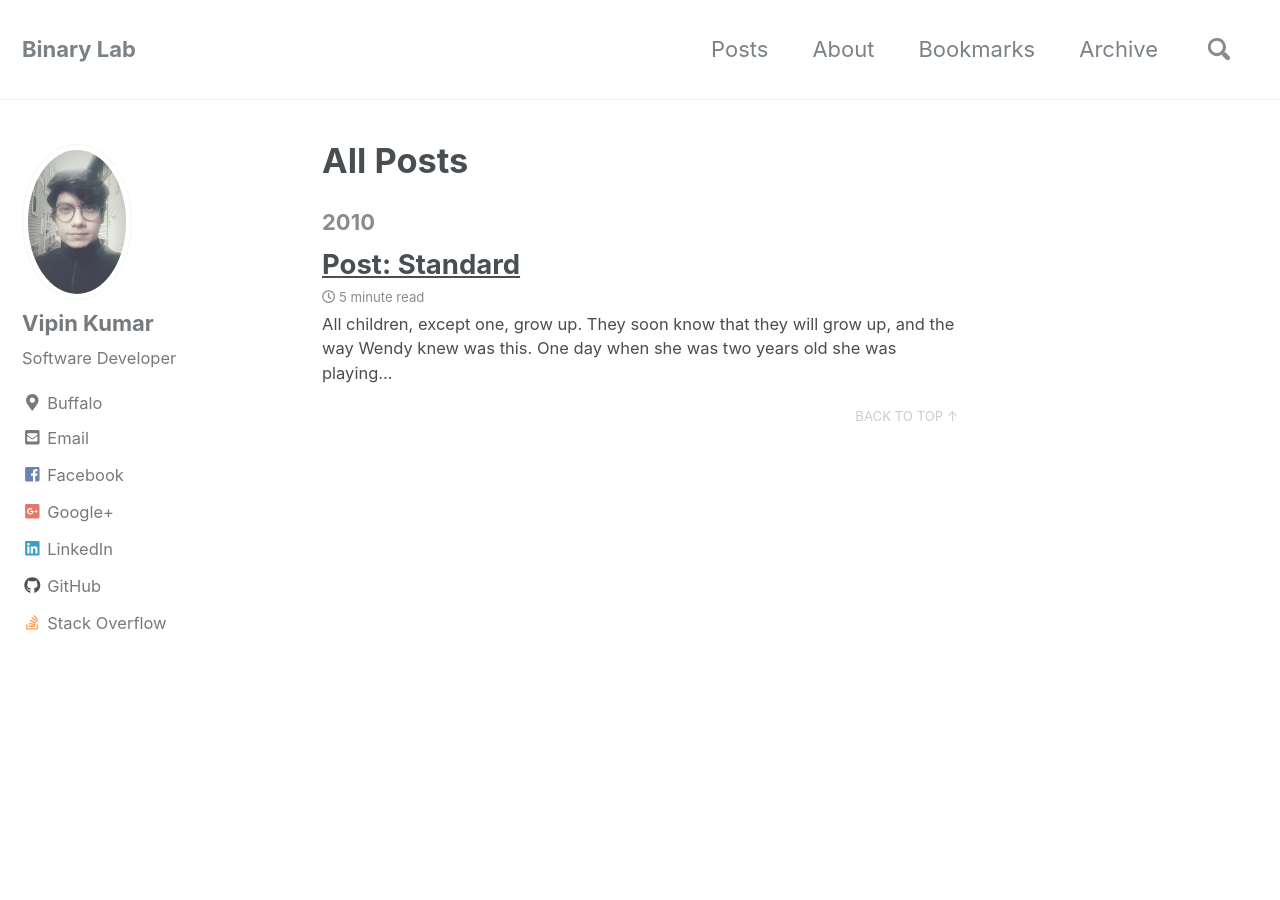
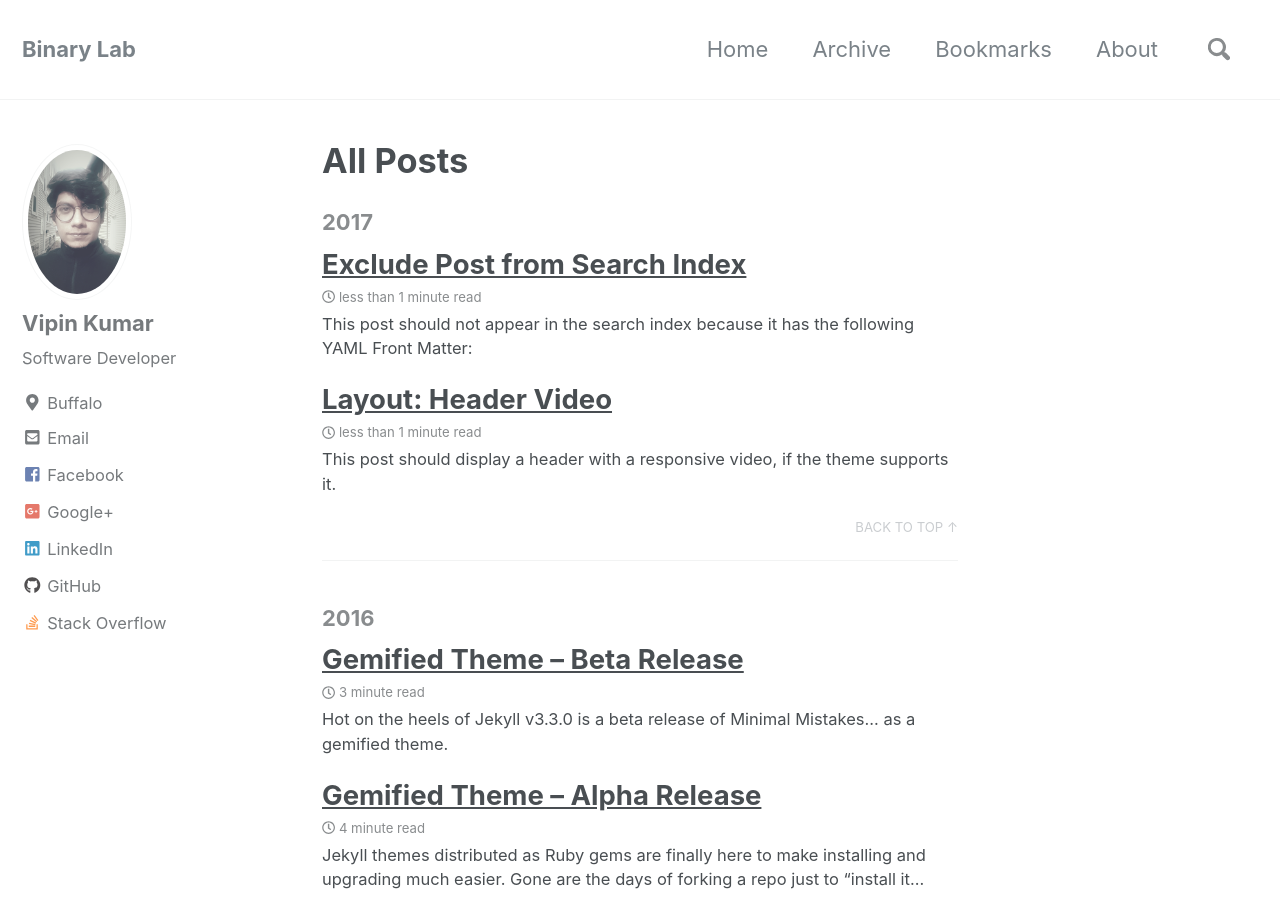
Before and after one commit to vk3105/vk3105.github.io, a Jekyll site: the page built from _pages/posts.md, in a window 1280 px wide and 900 px high. Built offline with Jekyll 4.4.1, drawn with Linux system fonts in a browser that asks for light colours; nearby versions of some CDN libraries; comment, search, counter and statistics services are not loaded; a style sheet for code colours, icons or effects is not loaded; some of the changed text lies outside the part shown.

Commit message:
Adding home link and adsense script

````diff
--- a/_data/navigation.yml
+++ b/_data/navigation.yml
@@ -1,10 +1,10 @@
 # main links
 main:
-  - title: "Posts"
-    url: /posts/
+  - title: "Home"
+    url: /
+  - title: "Archive"
+    url: /archive-preview/
+  - title: "Bookmarks"
+    url: /bookmarks/
   - title: "About"
     url: /about/
-  - title: "Bookmarks"
-    url: /bookmarks/
-  - title: "Archive"
-    url: /archive-preview/
--- a/_layouts/default.html
+++ b/_layouts/default.html
@@ -22,15 +22,11 @@
     <div class="initial-content">
       {{ content }}
       <script async src="//pagead2.googlesyndication.com/pagead/js/adsbygoogle.js"></script>
-        <div align="center" style="margin: 1em 0;">
-        <ins class="adsbygoogle"
-             style="display:block; border-bottom: initial;"
-             data-ad-client="ca-pub-7328585512091257"
-             data-ad-slot="3049671934"
-             data-ad-format="auto"></ins>
-        </div>
-        <script>
-        (adsbygoogle = window.adsbygoogle || []).push({});
+      <script>
+        (adsbygoogle = window.adsbygoogle || []).push({
+          google_ad_client: "ca-pub-3406935443481137",
+          enable_page_level_ads: true
+        });
       </script>
     </div>
 
--- /dev/null
+++ b/_posts/2013-05-22-markup-more-images.md
@@ -0,0 +1,65 @@
+---
+title: "Markup: Another Post with Images"
+excerpt: "Examples and code for displaying images in posts."
+header:
+  teaser: "http://farm9.staticflickr.com/8426/7758832526_cc8f681e48_c.jpg"
+tags:
+  - sample post
+  - images
+  - test
+---
+
+Here are some examples of what a post with images might look like. If you want to display two or three images next to each other responsively use `figure` with the appropriate `class`. Each instance of `figure` is auto-numbered and displayed in the caption.
+
+### Figures (for images or video)
+
+#### One Up
+
+<figure>
+	<a href="http://farm9.staticflickr.com/8426/7758832526_cc8f681e48_b.jpg"><img src="http://farm9.staticflickr.com/8426/7758832526_cc8f681e48_c.jpg"></a>
+	<figcaption><a href="http://www.flickr.com/photos/80901381@N04/7758832526/" title="Morning Fog Emerging From Trees by A Guy Taking Pictures, on Flickr">Morning Fog Emerging From Trees by A Guy Taking Pictures, on Flickr</a>.</figcaption>
+</figure>
+
+Vero laborum commodo occupy. Semiotics voluptate mumblecore pug. Cosby sweater ullamco quinoa ennui assumenda, sapiente occupy delectus lo-fi. Ea fashion axe Marfa cillum aliquip. Retro Bushwick keytar cliche. Before they sold out sustainable gastropub Marfa readymade, ethical Williamsburg skateboard brunch qui consectetur gentrify semiotics. Mustache cillum irony, fingerstache magna pour-over keffiyeh tousled selfies.
+
+#### Two Up
+
+Apply the `half` class like so to display two images side by side that share the same caption.
+
+```html
+<figure class="half">
+    <a href="/assets/images/image-filename-1-large.jpg"><img src="/assets/images/image-filename-1.jpg"></a>
+    <a href="/assets/images/image-filename-2-large.jpg"><img src="/assets/images/image-filename-2.jpg"></a>
+    <figcaption>Caption describing these two images.</figcaption>
+</figure>
+```
+
+And you'll get something that looks like this:
+
+<figure class="half">
+	<a href="http://placehold.it/1200x600.JPG"><img src="http://placehold.it/600x300.jpg"></a>
+	<a href="http://placehold.it/1200x600.jpeg"><img src="http://placehold.it/600x300.jpg"></a>
+	<figcaption>Two images.</figcaption>
+</figure>
+
+#### Three Up
+
+Apply the `third` class like so to display three images side by side that share the same caption.
+
+```html
+<figure class="third">
+	<img src="/images/image-filename-1.jpg">
+	<img src="/images/image-filename-2.jpg">
+	<img src="/images/image-filename-3.jpg">
+	<figcaption>Caption describing these three images.</figcaption>
+</figure>
+```
+
+And you'll get something that looks like this:
+
+<figure class="third">
+	<img src="http://placehold.it/600x300.jpg">
+	<img src="http://placehold.it/600x300.jpg">
+	<img src="http://placehold.it/600x300.jpg">
+	<figcaption>Three images.</figcaption>
+</figure>
--- /dev/null
+++ b/_posts/2013-08-16-markup-syntax-highlighting.md
@@ -0,0 +1,127 @@
+---
+title: "Markup: Syntax Highlighting"
+excerpt: "Post displaying the various ways of highlighting code in Markdown."
+last_modified_at: 2018-01-03T09:45:06-05:00
+header:
+  teaser: "assets/images/markup-syntax-highlighting-teaser.jpg"
+tags:
+  - code
+  - syntax highlighting
+toc: true
+---
+
+Syntax highlighting is a feature that displays source code, in different colors and fonts according to the category of terms. This feature facilitates writing in a structured language such as a programming language or a markup language as both structures and syntax errors are visually distinct. Highlighting does not affect the meaning of the text itself; it is intended only for human readers.[^1]
+
+[^1]: <http://en.wikipedia.org/wiki/Syntax_highlighting>
+
+### GFM Code Blocks
+
+GitHub Flavored Markdown [fenced code blocks](https://help.github.com/articles/creating-and-highlighting-code-blocks/) are supported. To modify styling and highlight colors edit `/_sass/syntax.scss`.
+
+```css
+#container {
+  float: left;
+  margin: 0 -240px 0 0;
+  width: 100%;
+}
+```
+
+{% highlight scss %}
+.highlight {
+  margin: 0;
+  padding: 1em;
+  font-family: $monospace;
+  font-size: $type-size-7;
+  line-height: 1.8;
+}
+{% endhighlight %}
+
+```html
+{% raw %}<nav class="pagination" role="navigation">
+  {% if page.previous %}
+    <a href="{{ site.url }}{{ page.previous.url }}" class="btn" title="{{ page.previous.title }}">Previous article</a>
+  {% endif %}
+  {% if page.next %}
+    <a href="{{ site.url }}{{ page.next.url }}" class="btn" title="{{ page.next.title }}">Next article</a>
+  {% endif %}
+</nav><!-- /.pagination -->{% endraw %}
+```
+
+```ruby
+module Jekyll
+  class TagIndex < Page
+    def initialize(site, base, dir, tag)
+      @site = site
+      @base = base
+      @dir = dir
+      @name = 'index.html'
+      self.process(@name)
+      self.read_yaml(File.join(base, '_layouts'), 'tag_index.html')
+      self.data['tag'] = tag
+      tag_title_prefix = site.config['tag_title_prefix'] || 'Tagged: '
+      tag_title_suffix = site.config['tag_title_suffix'] || '&#8211;'
+      self.data['title'] = "#{tag_title_prefix}#{tag}"
+      self.data['description'] = "An archive of posts tagged #{tag}."
+    end
+  end
+end
+```
+
+### Code Blocks in Lists
+
+Indentation matters. Be sure the indent of the code block aligns with the first non-space character after the list item marker (e.g., `1.`). Usually this will mean indenting 3 spaces instead of 4.
+
+1. Do step 1.
+2. Now do this:
+
+   ```ruby
+   def print_hi(name)
+     puts "Hi, #{name}"
+   end
+   print_hi('Tom')
+   #=> prints 'Hi, Tom' to STDOUT.
+   ```
+
+3. Now you can do this.
+
+### Jekyll Highlight Tag
+
+An example of a code blocking using Jekyll's [`{% raw %}{% highlight %}{% endraw %}` tag](https://jekyllrb.com/docs/templates/#code-snippet-highlighting).
+
+{% highlight javascript linenos %}
+// 'gulp html' -- does nothing
+// 'gulp html --prod' -- minifies and gzips HTML files for production
+gulp.task('html', () => {
+  return gulp.src(paths.siteFolderName + paths.htmlPattern)
+    .pipe(when(argv.prod, htmlmin({
+      removeComments: true,
+      collapseWhitespace: true,
+      collapseBooleanAttributes: false,
+      removeAttributeQuotes: false,
+      removeRedundantAttributes: false,
+      minifyJS: true,
+      minifyCSS: true
+    })))
+    .pipe(when(argv.prod, size({title: 'optimized HTML'})))
+    .pipe(when(argv.prod, gulp.dest(paths.siteFolderName)))
+    .pipe(when(argv.prod, gzip({append: true})))
+    .pipe(when(argv.prod, size({
+      title: 'gzipped HTML',
+      gzip: true
+    })))
+    .pipe(when(argv.prod, gulp.dest(paths.siteFolderName)))
+});
+{% endhighlight %}
+
+{% highlight wl linenos %}
+Module[{},
+  Sqrt[2]
+  4
+]
+{% endhighlight %}
+
+### GitHub Gist Embed
+
+An example of a Gist embed below.
+
+<script src="https://gist.github.com/mmistakes/77c68fbb07731a456805a7b473f47841.js"></script>
--- /dev/null
+++ b/_posts/2016-02-24-welcome-to-jekyll.md
@@ -0,0 +1,29 @@
+---
+title:  "Welcome to Jekyll!"
+header:
+  teaser: "https://farm5.staticflickr.com/4076/4940499208_b79b77fb0a_z.jpg"
+categories:
+  - Jekyll
+tags:
+  - update
+---
+
+You'll find this post in your `_posts` directory. Go ahead and edit it and re-build the site to see your changes. You can rebuild the site in many different ways, but the most common way is to run `jekyll serve`, which launches a web server and auto-regenerates your site when a file is updated.
+
+To add new posts, simply add a file in the `_posts` directory that follows the convention `YYYY-MM-DD-name-of-post.ext` and includes the necessary front matter. Take a look at the source for this post to get an idea about how it works.
+
+Jekyll also offers powerful support for code snippets:
+
+```ruby
+def print_hi(name)
+  puts "Hi, #{name}"
+end
+print_hi('Tom')
+#=> prints 'Hi, Tom' to STDOUT.
+```
+
+Check out the [Jekyll docs][jekyll-docs] for more info on how to get the most out of Jekyll. File all bugs/feature requests at [Jekyll's GitHub repo][jekyll-gh]. If you have questions, you can ask them on [Jekyll Talk][jekyll-talk].
+
+[jekyll-docs]: http://jekyllrb.com/docs/home
+[jekyll-gh]:   https://github.com/jekyll/jekyll
+[jekyll-talk]: https://talk.jekyllrb.com/
--- /dev/null
+++ b/_posts/2016-09-21-gemified-theme-alpha.md
@@ -0,0 +1,95 @@
+---
+title:  "Gemified Theme -- Alpha Release"
+last_modified_at: 2018-03-20T16:00:58-04:00
+categories:
+  - Jekyll
+tags:
+  - update
+toc: true
+toc_label: "Getting Started"
+---
+
+Jekyll [themes distributed as Ruby gems](http://jekyllrb.com/docs/themes/) are finally here to make installing and upgrading much easier. Gone are the days of forking a repo just to "install it". Or dealing with merge conflicts when pulling in upstream commits to "upgrade it".
+
+If you're interested in testing out Minimal Mistakes as a gemified theme read on. There are a few caveats though:
+
+1. Support for a theme `assets` folder was recently [added to Jekyll core](https://github.com/jekyll/jekyll/pull/5364), but has yet to be released or rolled into the `github-pages` gem. Meaning you can't use Minimal Mistakes as a Ruby gem there just yet... locally served or self-hosted installs should be fine if you don't mind using a pre-release version of Jekyll.
+2. Windows users can't currently use themes packaged as gems due to a [bug with file paths](https://github.com/jekyll/jekyll/issues/5192) in Jekyll core. This is being worked on so hopefully a [fix is on the way](https://github.com/jekyll/jekyll/pull/5256) soon.
+
+Fine with all that? Great. Let's continue.
+
+If you're migrating a site already using Minimal Mistakes and haven't customized any of the `_includes`, `_layouts`, `_sass` partials, or `assets` this should be quick and painless.
+
+## Step 1: Remove Theme Files
+
+Remove `_includes`, `_layouts`, `_sass`, `assets` folders and files within. You won't need these anymore as they're bundled in the theme.
+
+If you customized any of these then leave them alone and only remove the untouched ones. If setup correctly your modified versions should act as [overrides](http://jekyllrb.com/docs/themes/#overriding-theme-defaults) to the versions bundled with the theme.
+
+## Step 2: Update `Gemfile`
+
+In order to test you'll need to install pre-release gems of Jekyll and Minimal Mistakes.
+
+Start by replacing `gem "github-pages"` or `gem "jekyll"` with the following:
+
+```ruby
+gem "jekyll", :git => "https://github.com/jekyll/jekyll.git"
+```
+
+Then add the pre-release Minimal Mistakes theme gem:
+
+```ruby
+gem "minimal-mistakes-jekyll", :git => "https://github.com/mmistakes/minimal-mistakes.git", :branch => "feature/theme-gem"`
+```
+
+When finished your `Gemfile` should look something like this:
+
+```ruby
+source "https://rubygems.org"
+
+gem "jekyll", :git => "https://github.com/jekyll/jekyll.git"
+gem "minimal-mistakes-jekyll", :git => "https://github.com/mmistakes/minimal-mistakes.git", :branch => "feature/theme-gem"
+
+group :jekyll_plugins do
+  # gem "jekyll-archives"
+  gem "jekyll-paginate"
+  gem "jekyll-sitemap"
+  gem "jekyll-gist"
+  gem "jekyll-feed"
+  gem "jemoji"
+end
+```
+
+## Step 3: Run Bundler
+
+Run `bundle install` (or `bundle update` if you're updating an existing repo) to install the pre-release gems.
+
+## Step 4: Install the Theme
+
+Add `theme: "minimal-mistakes-jekyll"` to your `_config.yml` file.
+
+If you're migrating from an existing Minimal Mistakes site you shouldn't have to change anything else after this. If it's a new site consult then docs to [properly config]({{ "/docs/configuration/" | relative_url }}).
+
+**Please Note:** Paths for image headers, overlays, teasers, [galleries]({{ "/docs/helpers/#gallery" | relative_url }}), and [feature rows]({{ "/docs/helpers/#feature-row" | relative_url }}) have changed and now require a full path. Instead of just `image: filename.jpg` you'll need to use the full path eg: `image: assets/images/filename.jpg`. The preferred location is now `assets/images` but can be placed elsewhere or external hosted. This applies for image references in `_config.yml` and `author.yml`.
+{: .notice--danger}
+
+## Step 5: `jekyll new` Tweaks
+
+If this is a new site be sure to add the following files to `_data/` and customize as you see fit. There is currently no way of bundling them in with the theme, so be sure to consult the docs on how to properly use both.
+
+- [`_data/ui-text.yml`](https://github.com/mmistakes/minimal-mistakes/blob/master/_data/ui-text.yml) - UI text [documentation]({{ "/docs/ui-text/" | relative_url }})
+- [`_data/navigation.yml`](https://github.com/mmistakes/minimal-mistakes/blob/master/_data/navigation.yml) - navigation [documentation]({{ "/docs/navigation/" | relative_url }})
+
+You'll also need to:
+
+- Replace `<site root>/index.html` with a modified [Minimal Mistakes `index.html`](https://github.com/mmistakes/minimal-mistakes/blob/master/index.html).
+- Change `layout: post` in `_posts/0000-00-00-welcome-to-jekyll.markdown` to `layout: single`.
+- Remove `about.md`, or at the very least change `layout: page` to `layout: single` and remove references to `icon-github.html` (or [copy to your `_includes`](https://github.com/jekyll/minima/tree/master/_includes) if using).
+
+---
+
+That's it! If all goes well running `bundle exec jekyll serve` should spin-up your site. If you encounter any bumps please file an issue on GitHub and make sure to indicate you're testing the pre-release Ruby gem version.
+
+[File an issue](https://github.com/mmistakes/minimal-mistakes/issues/new){: .btn .btn--info .btn--large}
+
+Thanks!
--- /dev/null
+++ b/_posts/2016-10-06-gemified-theme-beta.md
@@ -0,0 +1,79 @@
+---
+title:  "Gemified Theme -- Beta Release"
+last_modified_at: 2018-03-20T16:01:04-04:00
+categories:
+  - Jekyll
+tags:
+  - update
+toc: true
+toc_label: "Getting Started"
+---
+
+Hot on the heels of Jekyll v3.3.0 is a beta release of Minimal Mistakes... as a gemified theme.
+
+[`minimal-mistakes-jekyll`](https://rubygems.org/gems/minimal-mistakes-jekyll) can only be used with Jekyll proper. If you're hosting on GitHub Pages or using that gem the theme won't work. 3rd party themes haven't been white-listed so it's a no go for now.
+
+Fine with all that? Great. Let's continue.
+
+If you're migrating a site already using Minimal Mistakes and haven't customized any of the `_includes`, `_layouts`, `_sass` partials, or `assets` this should be quick and painless.
+
+## Step 1: Remove Theme Files
+
+Remove `_includes`, `_layouts`, `_sass`, `assets` folders and files within. You won't need these anymore as they're bundled in the theme.
+
+If you customized any of these then leave them alone and only remove the untouched ones. If setup correctly your modified versions should act as [overrides](http://jekyllrb.com/docs/themes/#overriding-theme-defaults) to the versions bundled with the theme.
+
+## Step 2: Update `Gemfile`
+
+Replace `gem "github-pages` or `gem "jekyll"` with `gem "jekyll", "~> 3.3.0"`. You'll need the latest version of Jekyll[^update-jekyll] for Minimal Mistakes to work and load all of the /assets/ properly.
+
+[^update-jekyll]: You could also run `bundle update jekyll` to update Jekyll.
+
+Add the Minimal Mistakes theme gem:
+
+```ruby
+gem "minimal-mistakes-jekyll"
+```
+
+When finished your `Gemfile` should look something like this:
+
+```ruby
+source "https://rubygems.org"
+
+gem "jekyll", "~> 3.3.0"
+gem "minimal-mistakes-jekyll"
+```
+
+## Step 3: Run Bundler
+
+Run `bundle install` (or `bundle update` if you're updating an existing repo) to install/update Jekyll and the theme.
+
+## Step 4: Install the Theme
+
+Add `theme: "minimal-mistakes-jekyll"` to your `_config.yml` file.
+
+If you're migrating from an existing Minimal Mistakes site you shouldn't have to change anything else after this. If it's a new site consult then docs to [properly config]({{ "/docs/configuration/" | relative_url }}).
+
+**Please Note:** Paths for image headers, overlays, teasers, [galleries]({{ "/docs/helpers/#gallery" | relative_url }}), and [feature rows]({{ "/docs/helpers/#feature-row" | relative_url }}) have changed and now require a full path. Instead of just `image: filename.jpg` you'll need to use the full path eg: `image: assets/images/filename.jpg`. The preferred location is now `assets/images` but can be placed elsewhere or external hosted. This all applies for image references in `_config.yml` and `author.yml` as well.
+{: .notice--danger}
+
+## Step 5: `jekyll new` Tweaks
+
+If this is a new site be sure to add the following files to `_data/` and customize as you see fit. There is currently no way of bundling them in with the theme, so be sure to consult the docs on how to properly use both.
+
+- [`_data/ui-text.yml`](https://github.com/mmistakes/minimal-mistakes/blob/master/_data/ui-text.yml) - UI text [documentation]({{ "/docs/ui-text/" | relative_url }})
+- [`_data/navigation.yml`](https://github.com/mmistakes/minimal-mistakes/blob/master/_data/navigation.yml) - navigation [documentation]({{ "/docs/navigation/" | relative_url }})
+
+You'll also need to:
+
+- Replace `<site root>/index.html` with a modified [Minimal Mistakes `index.html`](https://github.com/mmistakes/minimal-mistakes/blob/master/index.html).
+- Change `layout: post` in `_posts/0000-00-00-welcome-to-jekyll.markdown` to `layout: single`.
+- Remove `about.md`, or at the very least change `layout: page` to `layout: single` and remove references to `icon-github.html` (or [copy to your `_includes`](https://github.com/jekyll/minima/tree/master/_includes) if using).
+
+---
+
+That's it! If all goes well running `bundle exec jekyll serve` should spin-up your site. If you encounter any bumps please file an issue on GitHub and make sure to indicate you're testing the pre-release Ruby gem version.
+
+[File an issue](https://github.com/mmistakes/minimal-mistakes/issues/new){: .btn .btn--info .btn--large}
+
+Thanks!
--- /dev/null
+++ b/_posts/2017-01-23-layout-header-video.md
@@ -0,0 +1,60 @@
+---
+title: "Layout: Header Video"
+header:
+  video:
+    id: XsxDH4HcOWA
+    provider: youtube
+categories:
+  - Layout
+  - Uncategorized
+tags:
+  - video
+  - layout
+---
+
+This post should display a **header with a responsive video**, if the theme supports it.
+
+## Settings
+
+| Parameter  | Required     | Description |
+|----------  |---------     | ----------- |
+| `id`       | **Required** | ID of the video |
+| `provider` | **Required** | Hosting provider of the video, either `youtube` or `vimeo` |
+
+### YouTube
+
+To embed the following YouTube video at url `https://www.youtube.com/watch?v=XsxDH4HcOWA` (long version) or `https://youtu.be/XsxDH4HcOWA` (short version) into a post or page's main content you'd use:
+
+```liquid
+{% raw %}{% include video id="XsxDH4HcOWA" provider="youtube" %}{% endraw %}
+```
+
+{% include video id="XsxDH4HcOWA" provider="youtube" %}
+
+To embed it as a video header you'd use the following YAML Front Matter
+
+```yaml
+header:
+  video:
+    id: XsxDH4HcOWA
+    provider: youtube
+```
+
+### Vimeo
+
+To embed the following Vimeo video at url `https://vimeo.com/212731897` into a post or page's main content you'd use:
+
+```liquid
+{% raw %}{% include video id="212731897" provider="vimeo" %}{% endraw %}
+```
+
+{% include video id="212731897" provider="vimeo" %}
+
+To embed it as a video header you'd use the following YAML Front Matter
+
+```yaml
+header:
+  video:
+    id: 212731897
+    provider: vimeo
+```
--- /dev/null
+++ b/_posts/2017-11-28-post-exclude-search.md
@@ -0,0 +1,29 @@
+---
+title:  "Exclude Post from Search Index"
+search: false
+categories:
+  - Jekyll
+last_modified_at: 2018-02-19T08:06:00-05:00
+---
+
+This post should not appear in the search index because it has the following YAML Front Matter:
+
+```yaml
+search: false
+```
+
+**Note:** `search: false` only works to exclude posts when using Lunr as a search provider.
+{: .notice--info}
+
+To exclude files when using Algolia as a search provider add an array to `algolia.files_to_exclude` in your `_config.yml`. For more configuration options be sure to check their [full documentation](https://community.algolia.com/jekyll-algolia/options.html).
+
+```yaml
+algolia:
+  # Exclude more files from indexing
+  files_to_exclude:
+    - index.html
+    - index.md
+    - excluded-file.html
+    - _posts/2017-11-28-post-exclude-search.md
+    - subdirectory/*.html
+```
````
Also changed, not shown: _data/comments/post-standard/comment-1528507252094.yml (deleted, +0 -12 lines), _includes/post_pagination.html (line endings or trailing spaces).
